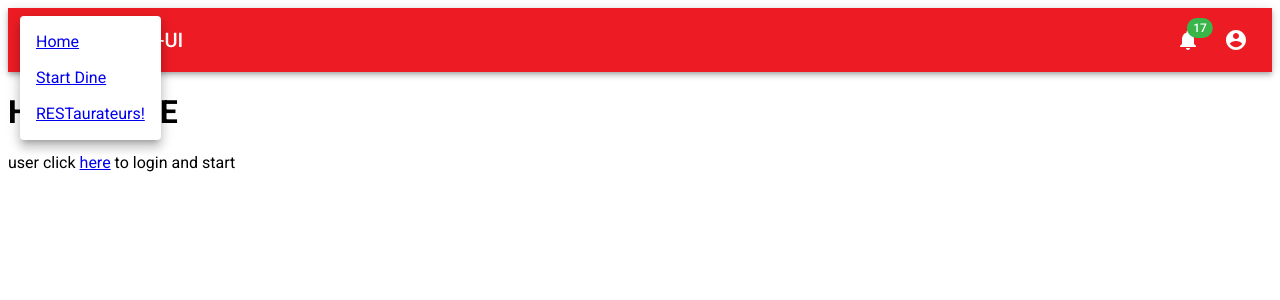
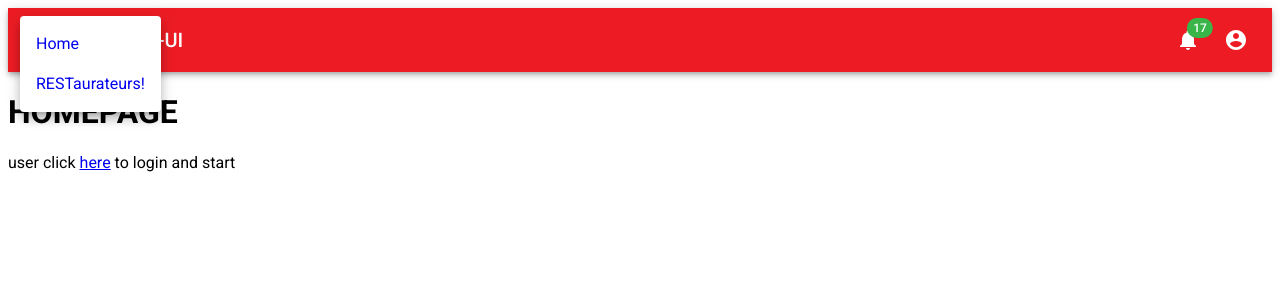
Before and after one commit to Wkoslik/ChiknTindr-Client, a React (Create React App) app: page / in a window 1280 px wide. Both pictures are taken after a click on the button 44 px from the left and 40 px from the top of the page. Shown: the top 300 px of the page. Built offline with nearby package versions, Linux system fonts and the light colour scheme.

Commit message:
ternary works, tweaked menu margin for better click experience

```diff
--- a/src/App.css
+++ b/src/App.css
@@ -1,38 +1,11 @@
-/* .App {
-  text-align: center;
-} */
+/* Young is putting CSS here! */
 
-/* .App-logo {
-  height: 40vmin;
-  pointer-events: none;
+.nav-link {
+  display: block;
+  text-decoration: none;
+  width: 100%;
+  margin-top: .5rem;
+  margin-bottom: .5rem;
+  margin-left: 1rem;
+  margin-right: 1rem;
 }
-
-@media (prefers-reduced-motion: no-preference) {
-  .App-logo {
-    animation: App-logo-spin infinite 20s linear;
-  }
-}
-
-.App-header {
-  background-color: #282c34;
-  min-height: 100vh;
-  display: flex;
-  flex-direction: column;
-  align-items: center;
-  justify-content: center;
-  font-size: calc(10px + 2vmin);
-  color: white;
-}
-
-.App-link {
-  color: #61dafb;
-}
-
-@keyframes App-logo-spin {
-  from {
-    transform: rotate(0deg);
-  }
-  to {
-    transform: rotate(360deg);
-  }
-} */
--- a/src/components/partials/Header.js
+++ b/src/components/partials/Header.js
@@ -1,272 +1,3 @@
-// import { Link } from 'react-router-dom';
-// import { useState } from 'react';
-// import { makeStyles } from '@material-ui/core/styles';
-// import {
-//     Toolbar,
-//     AppBar,
-//     ThemeProvider,
-//     IconButton,
-//     Typography,
-//     Badge,
-//     MenuItem,
-//     Menu,
-//     Button
-// } from '@material-ui/core';
-// import {
-//     AccountCircle
-// } from '@material-ui/icons';
-// import MenuIcon from '@material-ui/icons/Menu';
-// import NotificationIcon from '@material-ui/icons/Notifications';
-// import MoreIcon from '@material-ui/icons/MoreVert';
-
-// import theme from '../../theme/theme';
-
-// const useStyles = makeStyles(theme => ({
-//     grow: {
-//         flexGrow: 1,
-//     },
-//     menuButton: {
-//         marginRight: theme.spacing(2),
-//     },
-//     title: {
-//         display: 'none',
-//         [theme.breakpoints.up('sm')]: {
-//             display: 'block',
-//         }
-//     },
-//     popMenu: {
-//         display: "flex",
-//         flexDirection: "column"
-//     },
-//     sectionDesktop: {
-//         display: 'none',
-//         [theme.breakpoints.up('md')]: {
-//             display: 'flex',
-//         },
-//     },
-//     sectionMobile: {
-//         display: 'flex',
-//         [theme.breakpoints.up('md')]: {
-//             display: 'none',
-//         },
-//     },
-// }));
-
-// const Header = (props) => {
-//     const { history } = props;
-//     const classes = useStyles();
-//     const [anchorEl, setAnchorEl] = useState(null);
-//     const [mobileMoreAnchorEl, setMobileMoreAnchorEl] = useState(null);
-
-//     const isMenuOpen = Boolean(anchorEl);
-//     const isMobileMenuOpen = Boolean(mobileMoreAnchorEl);
-
-//     const handleProfileMenuOpen = (event) => {
-//         setAnchorEl(event.currentTarget);
-//     };
-
-//     const handleMobileMenuClose = () => {
-//         setMobileMoreAnchorEl(null);
-//     };
-
-//     const handleMenuClose = () => {
-//         setAnchorEl(null);
-//         handleMobileMenuClose();
-//     };
-
-//     const handleMobileMenuOpen = (event) => {
-//         setMobileMoreAnchorEl(event.currentTarget);
-//     };
-
-//     const menuId = 'primary-search-account-menu';
-
-//     const renderMenu = (
-//         <Menu
-//             anchorEl={anchorEl}
-//             anchorOrigin={{ vertical: 'top', horizontal: 'right' }}
-//             id={menuId}
-//             keepMounted
-//             transformOrigin={{ vertical: 'top', horizontal: 'right' }}
-//             open={isMenuOpen}
-//             onClose={handleMenuClose}
-//         >
-//             <MenuItem onClick={handleMenuClose}>Profile</MenuItem>
-//             <MenuItem onClick={handleMenuClose}>My account</MenuItem>
-//         </Menu>
-//     );
-
-//     const renderMenuLoggedIn = (
-//         <Menu
-//             anchorEl={anchorEl}
-//             anchorOrigin={{ vertical: 'top', horizontal: 'right' }}
-//             id={menuId}
-//             keepMounted
-//             transformOrigin={{ vertical: 'top', horizontal: 'right' }}
-//             open={isMenuOpen}
-//             onClose={handleMenuClose}
-//         >
-//             <MenuItem onClick={handleMenuClose}>Profile</MenuItem>
-//             <MenuItem onClick={handleMenuClose}>My account</MenuItem>
-//         </Menu>
-//     );
-
-//     const mobileMenuId = 'primary-search-account-menu-mobile';
-//     const renderMobileMenu = (
-//         <Menu
-//             anchorEl={mobileMoreAnchorEl}
-//             anchorOrigin={{ vertical: 'top', horizontal: 'right' }}
-//             id={mobileMenuId}
-//             keepMounted
-//             transformOrigin={{ vertical: 'top', horizontal: 'right' }}
-//             open={isMobileMenuOpen}
-//             onClose={handleMobileMenuClose}
-//         >
-
-//             <MenuItem>
-//             <IconButton aria-label="show 11 new notifications" color="inherit">
-//                 <Badge badgeContent={11} color="secondary">
-//                     <NotificationIcon />
-//                 </Badge>
-//             </IconButton>
-//             <p>Notifications</p>
-//             </MenuItem>
-//             <MenuItem onClick={handleProfileMenuOpen}>
-//             <IconButton
-//                 aria-label="account of current user"
-//                 aria-controls="primary-search-account-menu"
-//                 aria-haspopup="true"
-//                 color="inherit"
-//             >
-//                 <AccountCircle />
-//             </IconButton>
-//             <p>Profile</p>
-//             </MenuItem>
-//         </Menu>
-//     );
-
-//     const renderMobileMenuLoggedIn = (
-//         <Menu
-//             anchorEl={mobileMoreAnchorEl}
-//             anchorOrigin={{ vertical: 'top', horizontal: 'right' }}
-//             id={mobileMenuId}
-//             keepMounted
-//             transformOrigin={{ vertical: 'top', horizontal: 'right' }}
-//             open={isMobileMenuOpen}
-//             onClose={handleMobileMenuClose}
-//         >
-
-//             <MenuItem>
-//             <IconButton aria-label="show 11 new notifications" color="inherit">
-//                 <Badge badgeContent={11} color="secondary">
-//                     <NotificationIcon />
-//                 </Badge>
-//             </IconButton>
-//             <p>Notifications</p>
-//             </MenuItem>
-//             <MenuItem onClick={handleProfileMenuOpen}>
-//             <IconButton
-//                 aria-label="account of current user"
-//                 aria-controls="primary-search-account-menu"
-//                 aria-haspopup="true"
-//                 color="inherit"
-//             >
-//                 <AccountCircle />
-//             </IconButton>
-//             <p>Profile</p>
-//             </MenuItem>
-//         </Menu>
-//     );
-
-//     let conditionalLinks = props.currentUser ?
-//     <nav>
-//         <Button
-//             variant="contained"
-//         >
-//             <Link className="nav-link" to='/'>Home</Link>
-//         </Button>
-//         <Button
-//             variant="contained"
-//         >
-//             <Link className="nav-link" to='/profile'>Account</Link>
-//         </Button>
-//         <Button
-//             variant="contained"
-//         >
-//             <Link className="nav-link" to='/about'>RESTaurateurs</Link>
-//         </Button>
-//         <Button
-//             variant="contained"
-//         >
-//             <span className="nav-link" onClick={e => props.handleAuth(null)}>logout</span>
-//         </Button>
-//     </nav>
-//     :
-//     <nav>
-//         <Button
-//             variant="contained"
-//             href="/"
-//         >
-//             Home
-//         </Button>
-//         <Button
-//             variant="contained"
-//             href="/auth/login"
-//         >
-//             Login
-//         </Button>
-//         <Button
-//             variant="contained"
-//             href="/about"
-//         >
-//             RESTaurateurs
-//         </Button>
-//         {/* <Link className="nav-link" to='/'>Home</Link>{' | '} */}
-//         {/* <Link className="nav-link" to='/auth/login'>Login</Link> */}
-//     </nav>
-
-//     return (
-//     <div className={classes.root}>
-//         <ThemeProvider theme={theme}>
-//             <AppBar elevation={0} color="primary" position="static">
-//                 <Toolbar>
-//                     <Typography variant="h6" className={classes.title}>
-//                         HEADER
-//                     </Typography>
-//                     <IconButton
-//                         edge="start"
-//                         className={classes.menuButton}
-//                         color="inherit"
-//                         aria-label="menu"
-//                         onClick={renderMenu}
-//                     >
-//                         <MenuIcon />
-//                     </IconButton>
-//                     <Menu
-//                         id="menu-appbar"
-//                         className={classes.popMenu}
-//                         anchorEl={anchorEl}
-//                         anchorOrigin={{
-//                         vertical: "top",
-//                         horizontal: "right"
-//                         }}
-//                         keepMounted
-//                         transformOrigin={{
-//                         vertical: "top",
-//                         horizontal: "right"
-//                         }}
-//                         open={isMenuOpen}
-//                         onClose={() => setAnchorEl(null)}
-//                     >
-//                         {conditionalLinks}
-//                     </Menu>
-//                 </Toolbar>
-//             </AppBar>
-//         </ThemeProvider>
-//     </div>
-//     )
-// }
-
-// export default Header;
 import { Link } from 'react-router-dom';
 import { useState } from 'react';
 import { makeStyles } from '@material-ui/core/styles';
@@ -315,6 +46,9 @@ const useStyles = makeStyles((theme) => ({
             display: 'none',
         },
     },
+    dropdown: {
+        padding: '0'
+    }
 }));
 
 const Header = (props) => {
@@ -373,14 +107,30 @@ const Header = (props) => {
             open={isMenuOpen}
             onClose={handleMenuClose}
         >
-            <MenuItem onClick={handleMenuClose}><Link onClick={handleMenuClose} className="nav-link" to='/profile'>Account</Link></MenuItem>
-            <MenuItem onClick={handleMenuClose}><Link onClick={handleMenuClose} className="nav-link" to='/auth/login'>Log In</Link></MenuItem>
-            <MenuItem onClick={handleMenuClose}><Link onClick={handleMenuClose} className="nav-link" to="/auth/signup">Sign Up</Link></MenuItem>
-            <MenuItem onClick={handleMenuClose}><span className="nav-link" onClick={e => props.handleAuth(null)}>logout</span></MenuItem>
+            <MenuItem className={classes.dropdown} onClick={handleMenuClose}><Link onClick={handleMenuClose} className="nav-link" to='/auth/login'>Log In</Link></MenuItem>
+            <MenuItem className={classes.dropdown} onClick={handleMenuClose}><Link onClick={handleMenuClose} className="nav-link" to="/auth/signup">Sign Up</Link></MenuItem>
+        </Menu>
+    );
+
+    // --------------------------------------------- [logged in] right side menu popup desktop
+
+    const renderMenuLoggedIn = (
+        <Menu
+            anchorEl={anchorEl}
+            anchorOrigin={{ vertical: 'top', horizontal: 'right' }}
+            id={menuId}
+            keepMounted
+            transformOrigin={{ vertical: 'top', horizontal: 'right' }}
+            open={isMenuOpen}
+            onClose={handleMenuClose}
+        >
+            <MenuItem className={classes.dropdown} onClick={handleMenuClose}><Link onClick={handleMenuClose} className="nav-link" to='/profile'>Account</Link></MenuItem>
+            <MenuItem className={classes.dropdown} onClick={handleMenuClose}><span className="nav-link" onClick={e => props.handleAuth(null)}>logout</span></MenuItem>
         </Menu>
     );
 
     // --------------------------------------------- [logged out] left side menu popup desktop
+
     const menuLeftId = 'left-side-menu';
     const renderMenuLeft = (
         <Menu
@@ -392,12 +142,30 @@ const Header = (props) => {
             open={isLeftMenuOpen}
             onClose={handleHamburgerMenuClose}
         >
-            <MenuItem onClick={handleHamburgerMenuClose}><Link onClick={handleHamburgerMenuClose} className="nav-link" to='/'>Home</Link></MenuItem>
-            <MenuItem onClick={handleMenuClose}><Link onClick={handleHamburgerMenuClose} className="nav-link" to='/dinnerplans'>Start Dine</Link></MenuItem>
-            <MenuItem onClick={handleMenuClose}><Link onClick={handleHamburgerMenuClose} className="nav-link" to='/about'>RESTaurateurs!</Link></MenuItem>
+            <MenuItem className={classes.dropdown} onClick={handleHamburgerMenuClose}><Link onClick={handleHamburgerMenuClose} className="nav-link" to='/'>Home</Link></MenuItem>
+            <MenuItem className={classes.dropdown} onClick={handleMenuClose}><Link onClick={handleHamburgerMenuClose} className="nav-link" to='/about'>RESTaurateurs!</Link></MenuItem>
         </Menu>
     );
-    // --------------------------------------------- [logged out] right side menu functions mobile
+
+    // --------------------------------------------- [logged in] left side menu popup desktop
+
+    const renderMenuLeftLoggedIn = (
+        <Menu
+            anchorEl={anchorLeftEl}
+            anchorOrigin={{ vertical: 'top', horizontal: 'left' }}
+            id={menuLeftId}
+            keepMounted
+            transformOrigin={{ vertical: 'top', horizontal: 'left' }}
+            open={isLeftMenuOpen}
+            onClose={handleHamburgerMenuClose}
+        >
+            <MenuItem className={classes.dropdown} onClick={handleHamburgerMenuClose}><Link onClick={handleHamburgerMenuClose} className="nav-link" to='/'>Home</Link></MenuItem>
+            <MenuItem className={classes.dropdown} onClick={handleMenuClose}><Link onClick={handleHamburgerMenuClose} className="nav-link" to='/dinnerplans'>Start Dine</Link></MenuItem>
+            <MenuItem className={classes.dropdown} onClick={handleMenuClose}><Link onClick={handleHamburgerMenuClose} className="nav-link" to='/about'>RESTaurateurs!</Link></MenuItem>
+        </Menu>
+    );
+
+    // --------------------------------------------- [logged out] right side menu mobile
 
     const mobileMenuId = 'primary-search-account-menu-mobile';
     const renderMobileMenu = (
@@ -435,16 +203,20 @@ const Header = (props) => {
         </Menu>
     );
 
+
     // ternary according to logged in/out
 
     let conditionalLinks = props.currentUser ?
-        <div>
-            <p>use logged in</p>
-        </div>
+        <>
+            {renderMenuLeftLoggedIn}
+            {renderMenuLoggedIn}
+        </>
     :
-        <div>
-            <p>not logged in</p>
-        </div>
+        <>
+            {renderMenuLeft}
+            {renderMenu}
+        </>
+
 
     return (
         <div className={classes.root}>
@@ -498,8 +270,7 @@ const Header = (props) => {
                     </Toolbar>
                     </AppBar>
                     {renderMobileMenu}
-                    {renderMenuLeft}
-                    {renderMenu}
+                    {conditionalLinks}
                 </div>
             </ThemeProvider>
         </div>
```
